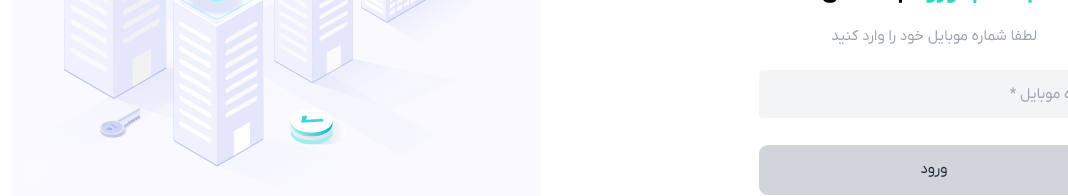
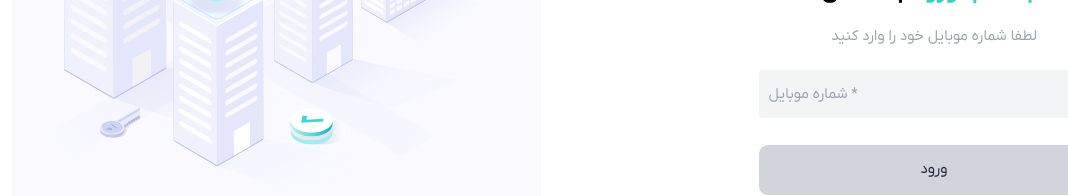
Before and after one commit to amirmahdizare/atlas, a Next.js app: page /login in a window 1280 px wide. Shown: the part 313-509 px from the top of the page, without its empty margins (212-1280 px from the left). Built offline with nearby package versions, Linux system fonts and the light colour scheme.

Commit message:
Change Type

```diff
--- a/app/(general)/login/components/DataForm/components/EnterPhone.tsx
+++ b/app/(general)/login/components/DataForm/components/EnterPhone.tsx
@@ -23,6 +23,7 @@ export const EnterPhone = () => {
                 required
                 placeholder='شماره موبایل'
                 register={register('phoneNumber')}
+                type='tel'
             />
 
             <button className='bg-gray-300 p-2 text-gray-800 rounded'>ورود</button>
--- a/app/(general)/login/components/DataForm/components/VerifyCode.tsx
+++ b/app/(general)/login/components/DataForm/components/VerifyCode.tsx
@@ -16,6 +16,7 @@ export const VerifyCode = () => {
                 required
                 placeholder='کد تایید'
                 register={register('verifyCode')}
+                type='tel'
             />
             <button className='bg-gray-300 p-2 text-gray-800 rounded'>تایید</button>
 
```
